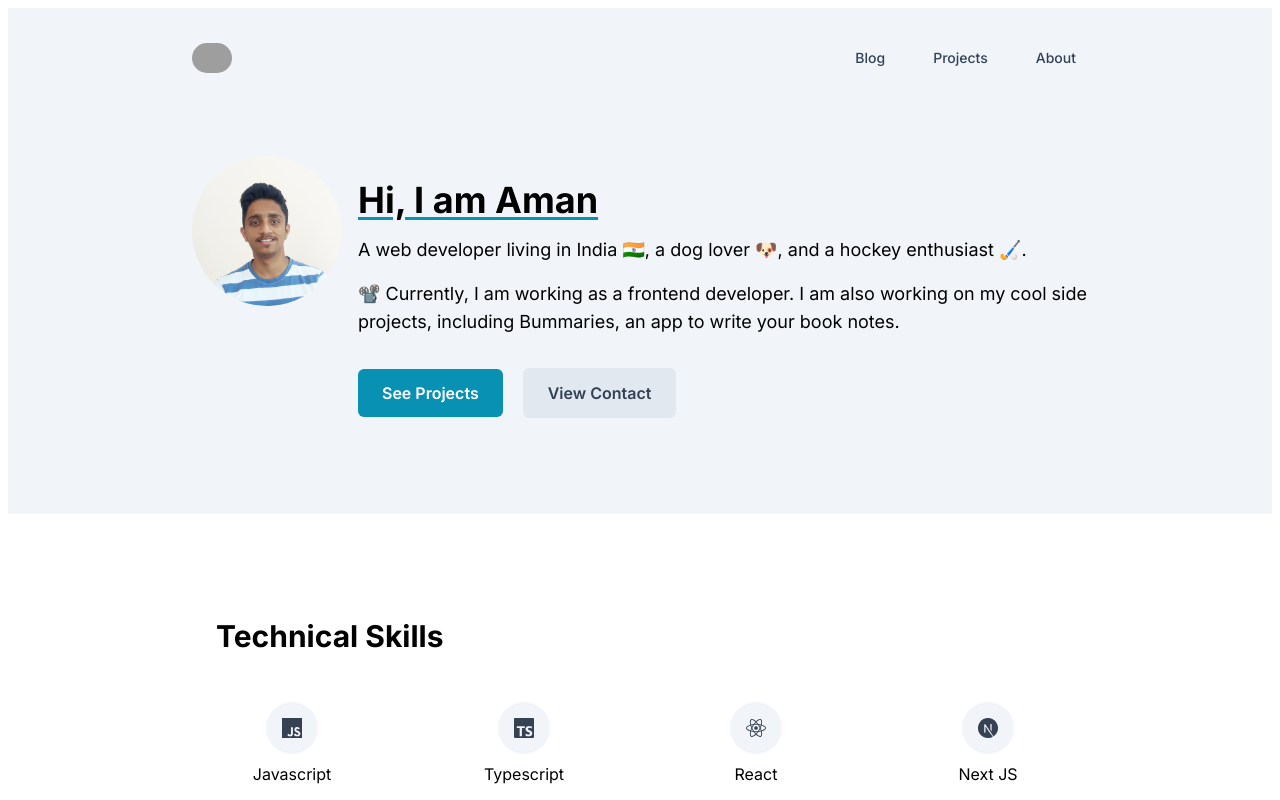
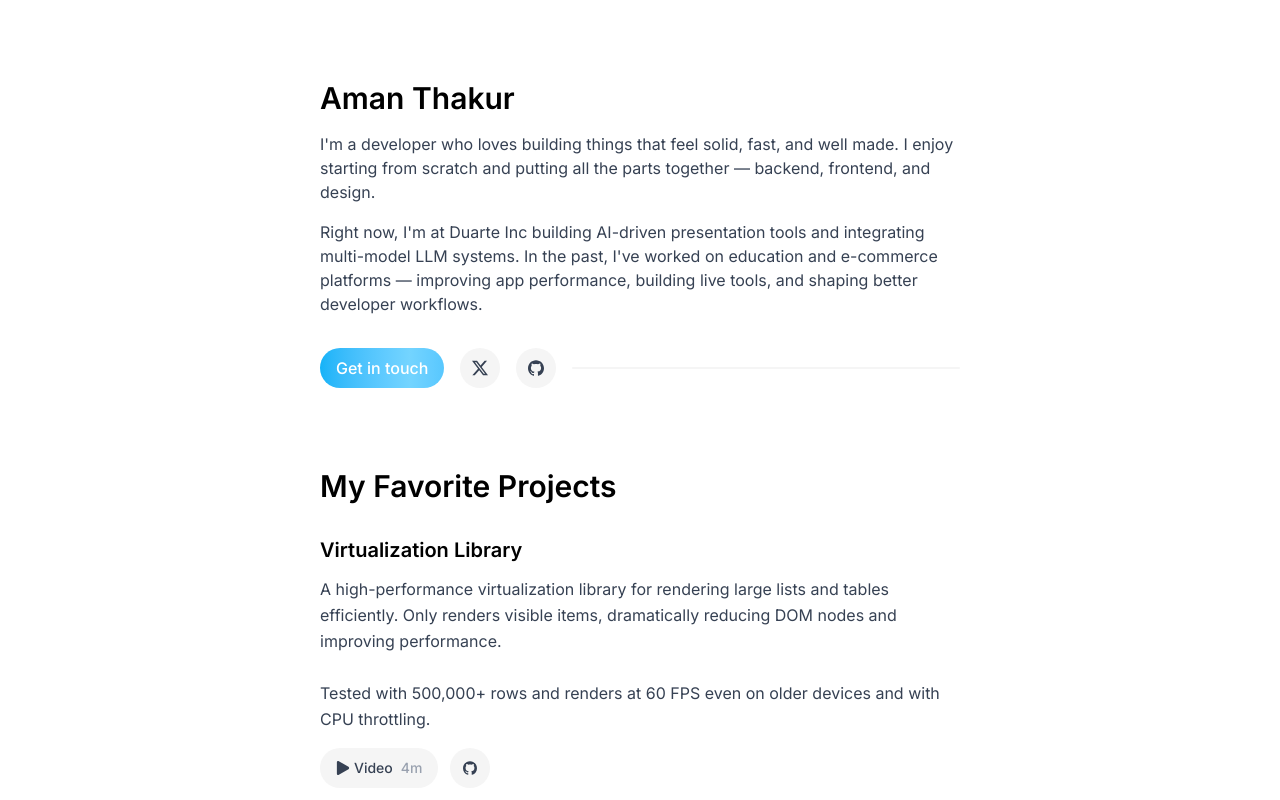
Before and after one commit to madebyaman/portfolio, a Next.js app: page / in a window 1280 px wide. Shown: the top 800 px of the page. Built offline with nearby package versions, Linux system fonts and the light colour scheme; grey boxes are pictures that could not be loaded.

Commit message:
new design set

```diff
--- a/app/page.tsx
+++ b/app/page.tsx
@@ -1,98 +1,167 @@
-import Image from 'next/image';
-import Link from 'next/link';
-import { skillsList } from 'components/data';
-import Navigation from 'components/nav';
-import profileImg from 'public/images/aman.png';
-import ProjectSection from './project-section';
-import clsx from 'clsx';
-import { PaperAirplaneIcon } from '@heroicons/react/24/outline';
-import { Container } from 'components/container';
-import ContactForm from './contact-form';
+import { projectsList } from "components/data";
+import { ReactNode } from "react";
+import { SiGithub, SiX } from "react-icons/si";
+import { FaPlay } from "react-icons/fa";
 
 const Home = () => {
+  const featuredProjects = projectsList.filter((p) => p.highlighted);
+
   return (
-    <>
-      <section className="bg-slate-100 m-2 pt-4 px-4 pb-24">
-        <Container>
-          <Navigation className="my-4" />
-          <div className="mt-20 flex flex-col sm:flex-row gap-4 sm:items-start">
-            <Image
-              src={profileImg}
-              alt="Aman Thakur"
-              className="rounded-full"
-              width={150}
-              height={150}
-            />
-            <div>
-              <h1 className="mt-6 mb-4 text-3xl lg:text-4xl font-bold">
-                Hi, I am Aman
-              </h1>
-              <div className="flex gap-4 flex-col text-lg">
+    <div className="bg-white">
+      {/* Header Section */}
+      <section className="px-4 pt-20 max-w-2xl mx-auto">
+        <h1 className="text-3xl font-semibold mb-4">Aman Thakur</h1>
+
+        <div className="space-y-4 text-gray-700 mb-8">
           <p>
-                  A web developer living in India 🇮🇳, a dog lover 🐶, and a
-                  hockey enthusiast 🏑.
+            I'm a developer who loves building things that feel solid, fast, and
+            well made. I enjoy starting from scratch and putting all the parts
+            together — backend, frontend, and design.
           </p>
           <p>
-                  📽️ Currently, I am working as a frontend developer. I am also working on my cool side projects, including
-                  Bummaries, an app to write your book notes.
+            Right now, I'm at Duarte Inc building AI-driven presentation tools
+            and integrating multi-model LLM systems. In the past, I've worked on
+            education and e-commerce platforms — improving app performance,
+            building live tools, and shaping better developer workflows.
           </p>
         </div>
-              <div className="flex gap-5 items-center mt-8">
-                <a href="/#projects" className="btn primary">
-                  See Projects
-                </a>
-                <a href="/#contact" className="btn secondary bg-slate-200">
-                  View Contact
-                </a>
+
+        {/* Social Links */}
+        <div className="flex gap-4 items-center">
+          <PrimaryButton href="mailto:amanthakur95@gmail.com">
+            Get in touch
+          </PrimaryButton>
+          <LinkIconButton
+            href="https://x.com/imamanthakur"
+            target="_blank"
+            rel="noopener noreferrer"
+          >
+            <SiX />
+          </LinkIconButton>
+          <LinkIconButton
+            href="https://github.com/madebyaman"
+            target="_blank"
+            rel="noopener noreferrer"
+          >
+            <SiGithub />
+          </LinkIconButton>
+          <div className="grow rounded-md bg-neutral-100 h-0.5 shrink" />
         </div>
+      </section>
+
+      {/* Projects Section */}
+      <section className="px-4 py-20 max-w-2xl mx-auto">
+        <h2 className="text-3xl font-semibold mb-8">My Favorite Projects</h2>
+
+        <div className="space-y-12">
+          {featuredProjects.map((project) => (
+            <div key={project.name}>
+              <h3 className="text-xl font-semibold mb-3">{project.name}</h3>
+              <p className="text-gray-700 mb-4 leading-relaxed whitespace-pre-line">
+                {project.description}
+              </p>
+              <div className="flex gap-3">
+                {project.links.map((link) => {
+                  const isVideoLink =
+                    link.name.toLowerCase().includes("video") ||
+                    link.name.toLowerCase().includes("loom");
+
+                  if (isVideoLink) {
+                    return (
+                      <SecondaryButton
+                        key={link.name}
+                        href={link.url}
+                        target="_blank"
+                        className="text-sm inline-flex items-center gap-1"
+                        title="Watch demo video"
+                      >
+                        <FaPlay className="text-sm" />
+                        <span>Video</span>
+                        {link.duration && (
+                          <span className="text-gray-400 ml-1">
+                            {link.duration}
+                          </span>
+                        )}
+                      </SecondaryButton>
+                    );
+                  }
+
+                  return (
+                    <LinkIconButton
+                      key={link.name}
+                      href={link.url}
+                      target={link.externalLink ? "_blank" : undefined}
+                      rel={
+                        link.externalLink ? "noopener noreferrer" : undefined
+                      }
+                      className="text-sm"
+                    >
+                      <SiGithub />
+                    </LinkIconButton>
+                  );
+                })}
               </div>
-          </div>
-        </Container>
-      </section>
-      <Container className="py-24 px-6">
-        <h2 className="mb-12 text-2xl lg:text-3xl font-bold">
-          Technical Skills
-        </h2>
-        <div className="grid grid-cols-3 sm:grid-cols-4 justify-center gap-x-20 gap-y-16">
-          {skillsList.map((skill) => (
-            <div key={skill.name} className="flex flex-col gap-2 items-center">
-              <div className="text-xl rounded-full bg-slate-100 p-4 inline-block text-gray-700">
-                {skill.icon}
-              </div>
-              <p>{skill.name}</p>
             </div>
           ))}
         </div>
-      </Container>
-      <ProjectSection />
-      <Container className="py-24 px-4">
-        <h2 className="mb-4 text-2xl lg:text-3xl font-bold" id="contact">
-          Contact Information
-        </h2>
-        <Link href="/resume.pdf" className="btn secondary" target="_blank">
-          <svg
-            xmlns="http://www.w3.org/2000/svg"
-            style={{
-              width: '19px',
-              height: '19px',
-            }}
-            fill="none"
-            viewBox="0 0 24 24"
-            stroke="currentColor"
-            strokeWidth={2}
-          >
-            <path
-              strokeLinecap="round"
-              strokeLinejoin="round"
-              d="M4 16v1a3 3 0 003 3h10a3 3 0 003-3v-1m-4-4l-4 4m0 0l-4-4m4 4V4"
-            />
-          </svg>
-          Download resume
-        </Link>
-        <ContactForm />
-      </Container>
-    </>
+      </section>
+    </div>
   );
 };
 
+interface LinkIconButtonProps
+  extends React.AnchorHTMLAttributes<HTMLAnchorElement> {
+  children: ReactNode;
+}
+
+const baseButtonClasses = "h-10 px-4 py-2 rounded font-medium";
+const secondaryClasses = "bg-neutral-100 hover:bg-neutral-200 text-gray-700";
+
+function LinkIconButton({
+  children,
+  className = "",
+  ...props
+}: LinkIconButtonProps) {
+  return (
+    <a
+      className={`${baseButtonClasses} ${secondaryClasses} rounded-full h-10 w-10 grid place-content-center ${className}`}
+      {...props}
+    >
+      {children}
+    </a>
+  );
+}
+
+function PrimaryButton({
+  children,
+  className = "",
+  href,
+  ...props
+}: LinkIconButtonProps) {
+  return (
+    <a
+      href={href}
+      className={`${baseButtonClasses} bg-blue-500 rounded-4xl cursor-pointer text-white hover:bg-blue-600 button grid place-content-center ${className}`}
+      {...(props as React.AnchorHTMLAttributes<HTMLAnchorElement>)}
+    >
+      {children}
+    </a>
+  );
+}
+
+function SecondaryButton({
+  children,
+  className = "",
+  ...props
+}: LinkIconButtonProps) {
+  return (
+    <a
+      className={`${baseButtonClasses} ${secondaryClasses} ${className} rounded-4xl cursor-pointer grid place-content-center`}
+      {...props}
+    >
+      {children}
+    </a>
+  );
+}
+
 export default Home;
--- a/components/data.tsx
+++ b/components/data.tsx
@@ -57,14 +57,15 @@ export type Project = {
     name: string;
     url: string;
     externalLink: boolean;
+    duration?: string;
   }[];
 };
 
 export const projectsList: Project[] = [
   {
-    name: "Custom Virtualization Library",
+    name: "Virtualization Library",
     description:
-      "A high-performance virtualization library for rendering large lists and tables efficiently. Only renders visible items, dramatically reducing DOM nodes and improving performance. Tested with 500,000+ rows and renders at 60 FPS even on older devices and with CPU throttling.",
+      "A high-performance virtualization library for rendering large lists and tables efficiently. Only renders visible items, dramatically reducing DOM nodes and improving performance.\n\nTested with 500,000+ rows and renders at 60 FPS even on older devices and with CPU throttling.",
     highlighted: true,
     skills: [
       {
@@ -82,13 +83,14 @@ export const projectsList: Project[] = [
     ],
     links: [
       {
+        name: "Demo video",
+        url: "https://www.dropbox.com/scl/fi/6jc7b4aiux3a29vnlnb1q/original.mp4?rlkey=7365faa7tujzhee5zc4og2ov4&st=x4n8sm9n&dl=0",
+        externalLink: true,
+        duration: "4m",
+      },
+      {
         name: "View on Github",
         url: "https://github.com/madebyaman/virtualizer",
-        externalLink: true,
-      },
-      {
-        name: "Watch demo video",
-        url: "https://www.dropbox.com/scl/fi/6jc7b4aiux3a29vnlnb1q/original.mp4?rlkey=7365faa7tujzhee5zc4og2ov4&st=x4n8sm9n&dl=0",
         externalLink: true,
       },
     ],
@@ -96,7 +98,7 @@ export const projectsList: Project[] = [
   {
     name: "AI Cellmate",
     description:
-      "Full-stack CSV enrichment platform using AI agents. Agents run in background workers, stream progress via Redis pub/sub + SSE, and use multi-cycle loops to fill missing data. Showcases multi-agent AI orchestration, real-time streaming, background job processing, and multi-tenant SaaS architecture.",
+      "Full-stack CSV enrichment platform using AI agents. Agents run in background workers, stream progress via Redis pub/sub + SSE, and use multi-cycle loops to fill missing data.\n\nShowcases multi-agent AI orchestration, real-time streaming, background job processing, and multi-tenant SaaS architecture.",
     highlighted: true,
     skills: [
       {
@@ -137,9 +139,9 @@ export const projectsList: Project[] = [
     ],
   },
   {
-    name: "chord-key",
+    name: "Chord Key",
     description:
-      "A keyboard shortcuts library for React with built-in conflict detection and discoverable shortcuts. Makes keyboard shortcuts easy to manage with centralized management, cross-platform support (Mac, Windows, Linux), TypeScript support, and uses Radix Tries for fast lookups.",
+      "A keyboard shortcuts library for React with built-in conflict detection and discoverable shortcuts.\n\nMakes keyboard shortcuts easy to manage with centralized management, cross-platform support (Mac, Windows, Linux), TypeScript support, and uses Radix Tries for fast lookups.",
     highlighted: true,
     skills: [
       {
@@ -185,6 +187,7 @@ export const projectsList: Project[] = [
         name: "Demo video on loom",
         url: "https://www.loom.com/share/8773464442644aabb53ea64300be5d27",
         externalLink: true,
+        duration: "3m",
       },
     ],
     // skills: [
@@ -232,6 +235,7 @@ export const projectsList: Project[] = [
         name: "Demo video on loom",
         url: "https://www.loom.com/share/a95eec8cb13e4dcab1936973b9a09cd2",
         externalLink: true,
+        duration: "3m",
       },
     ],
     // skills: [
@@ -287,6 +291,7 @@ export const projectsList: Project[] = [
         name: "Demo video on loom",
         url: "https://www.loom.com/share/2cf92c4ca30f47bc83ae52c4096ea31f",
         externalLink: true,
+        duration: "3m",
       },
     ],
     // skills: [
--- a/styles/globals.css
+++ b/styles/globals.css
@@ -1,70 +1,21 @@
 @import "tailwindcss";
 
-@layer base {
-    h1 {
-        font-size: 1.875rem;
-        font-weight: bold;
-        text-decoration: underline;
-        text-decoration-color: rgb(8, 145, 178);
-        text-underline-offset: 4px;
+@keyframes shimmer {
+    0% {
+        background-position: 200% center;
     }
-
-    @media (min-width: 768px) {
-        h1 {
-            font-size: 2.25rem;
-        }
-    }
-
-    h2 {
-        font-size: 1.5rem;
-        font-weight: bold;
-    }
-
-    @media (min-width: 768px) {
-        h2 {
-            font-size: 1.875rem;
-        }
+    100% {
+        background-position: -200% center;
     }
 }
 
-@layer components {
-    .btn {
-        padding: 0.75rem 1.5rem;
-        border-radius: 0.375rem;
-        display: inline-flex;
-        align-items: center;
-        gap: 0.5rem;
-        font-weight: 600;
-    }
-
-    .primary {
-        background-color: rgb(8, 145, 178);
-        color: white;
-    }
-
-    .primary:hover {
-        background-color: rgb(34, 197, 230);
-    }
-
-    .secondary {
-        color: rgb(51, 65, 85);
-        background-color: rgb(226, 232, 240);
-        border: 1px solid transparent;
-    }
-
-    .secondary:hover {
-        background-color: white;
-        border-color: rgb(226, 232, 240);
-    }
-
-    .link {
-        text-decoration: underline;
-        text-decoration-color: rgb(226, 232, 240);
-        color: rgb(8, 145, 178);
-        text-underline-offset: 4px;
-    }
-
-    .link:hover {
-        text-decoration-color: rgb(8, 145, 178);
-    }
+.button {
+    background: linear-gradient(
+        90deg,
+        var(--color-sky-500),
+        var(--color-sky-300),
+        var(--color-sky-500)
+    );
+    background-size: 200% 200%;
+    animation: shimmer 4s infinite linear;
 }
```
Also changed, not shown: app/home/page.tsx (deleted, +0 -164 lines). Lines whose indentation alone changed are shown as unchanged.
